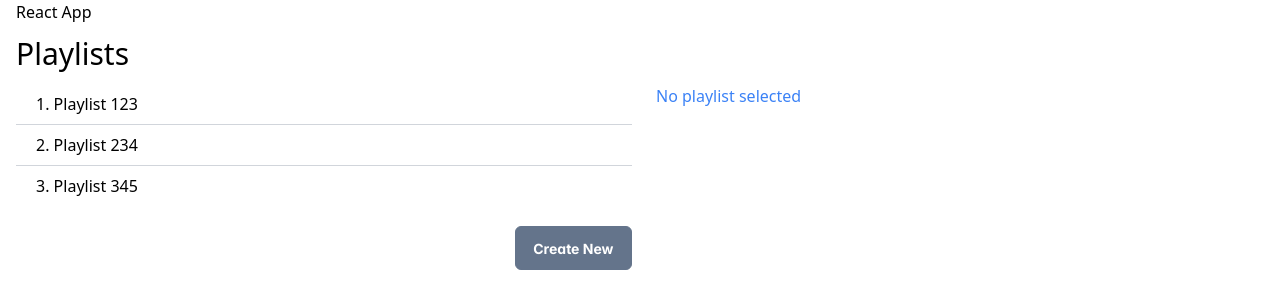
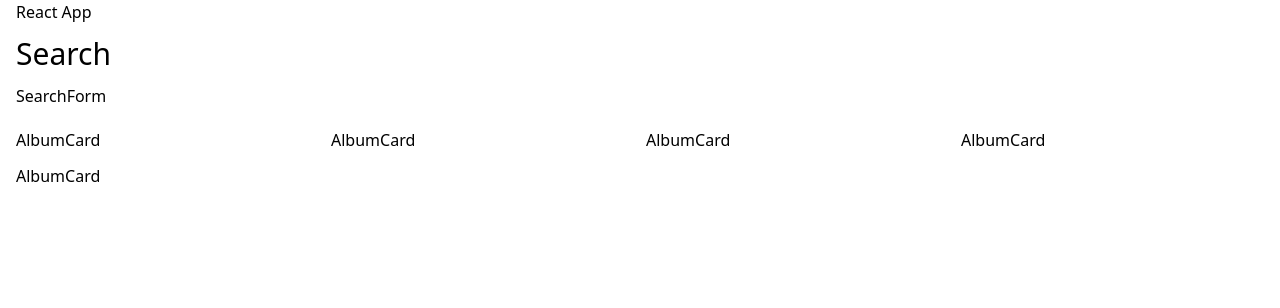
Before and after one commit to UltraViolet5/ReactEx, a React (Vite) app: page / in a window 1280 px wide. Shown: the top 308 px of the page. Built offline with nearby package versions, Linux system fonts and the light colour scheme.

Commit message:
Album Search Layout

```diff
--- a/src/App.tsx
+++ b/src/App.tsx
@@ -1,6 +1,4 @@
-import { useState } from "react";
-import reactLogo from "./assets/react.svg";
-import viteLogo from "/vite.svg";
+import AlbumSearchView from "./albums/containers/AlbumSearchView";
 import PlaylistsView from "./playlists/containers/PlaylistsView";
 
 function App() {
@@ -9,7 +7,9 @@ function App() {
       <div className="container">
         <h1>React App</h1>
 
-        <PlaylistsView />
+        {/* <PlaylistsView /> */}
+        <AlbumSearchView/>
+
       </div>
     </>
   );
--- /dev/null
+++ b/src/albums/components/AlbumCard.tsx
@@ -0,0 +1,9 @@
+import React from "react";
+
+type Props = {};
+
+const AlbumCard = (props: Props) => {
+  return <div>AlbumCard</div>;
+};
+
+export default AlbumCard;
--- /dev/null
+++ b/src/albums/components/ResultsGrid.tsx
@@ -0,0 +1,18 @@
+import React from "react";
+import AlbumCard from "./AlbumCard";
+
+type Props = {};
+
+const ResultsGrid = (props: Props) => {
+  return (
+    <div>
+      <div className="grid grid-cols-4 gap-3">
+        {[1, 2, 3, 4, 5].map((album) => (
+          <AlbumCard key={album} />
+        ))}
+      </div>
+    </div>
+  );
+};
+
+export default ResultsGrid;
--- /dev/null
+++ b/src/albums/components/SearchForm.tsx
@@ -0,0 +1,11 @@
+import React from 'react'
+
+type Props = {}
+
+const SearchForm = (props: Props) => {
+  return (
+    <div>SearchForm</div>
+  )
+}
+
+export default SearchForm
--- /dev/null
+++ b/src/albums/containers/AlbumDetailView.tsx
@@ -0,0 +1,11 @@
+import React from 'react'
+
+type Props = {}
+
+const AlbumDetailView = (props: Props) => {
+  return (
+    <div>AlbumDetailView</div>
+  )
+}
+
+export default AlbumDetailView
--- /dev/null
+++ b/src/albums/containers/AlbumSearchView.tsx
@@ -0,0 +1,25 @@
+import React from "react";
+import SearchForm from "../components/SearchForm";
+import ResultsGrid from "../components/ResultsGrid";
+
+type Props = {};
+
+const AlbumSearchView = (props: Props) => {
+  return (
+    <div>
+      <h3 className="text-3xl leading-loose">Search</h3>
+
+      {/* .grid.grid-cols-2>div*2 */}
+      <div className="grid gap-5">
+        <div>
+          <SearchForm />
+        </div>
+        <div>
+          <ResultsGrid />
+        </div>
+      </div>
+    </div>
+  );
+};
+
+export default AlbumSearchView;
```
Also changed, not shown: 1 other file (tests, documents, lock files or other folders).
